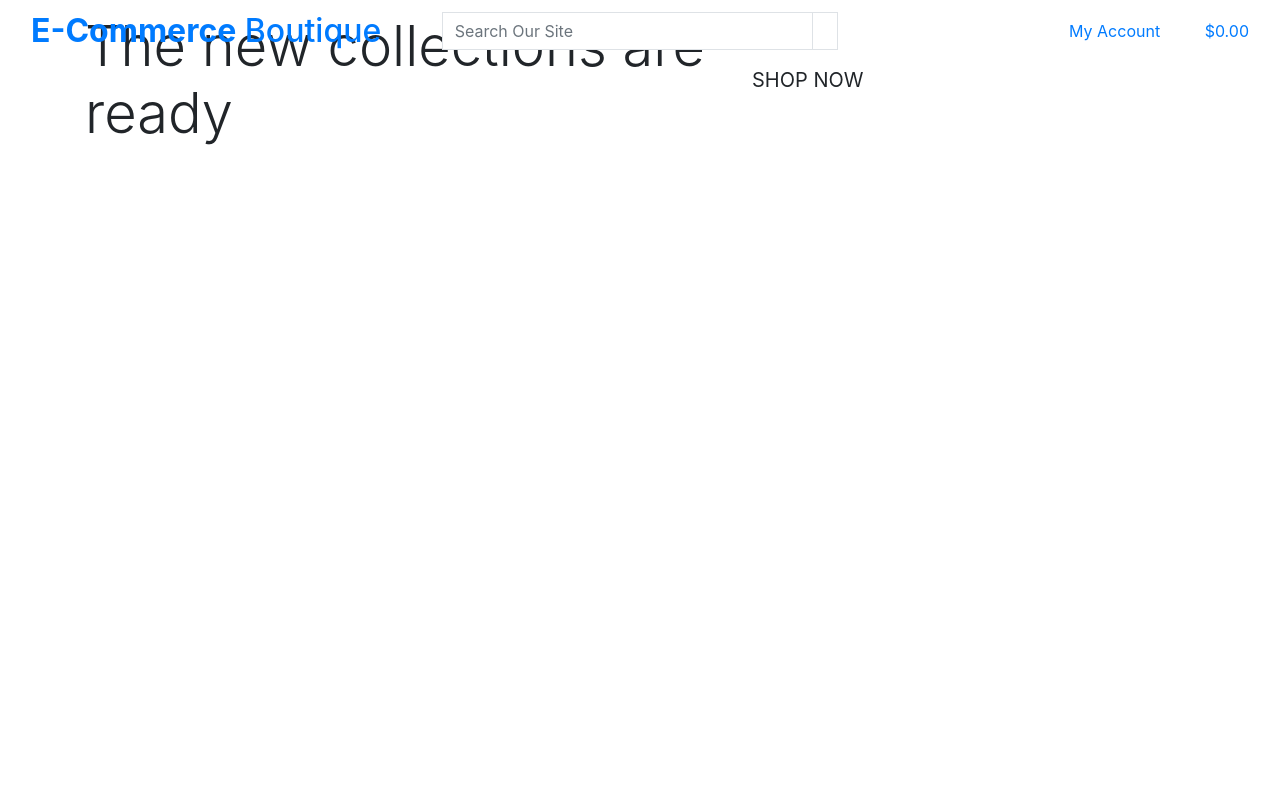
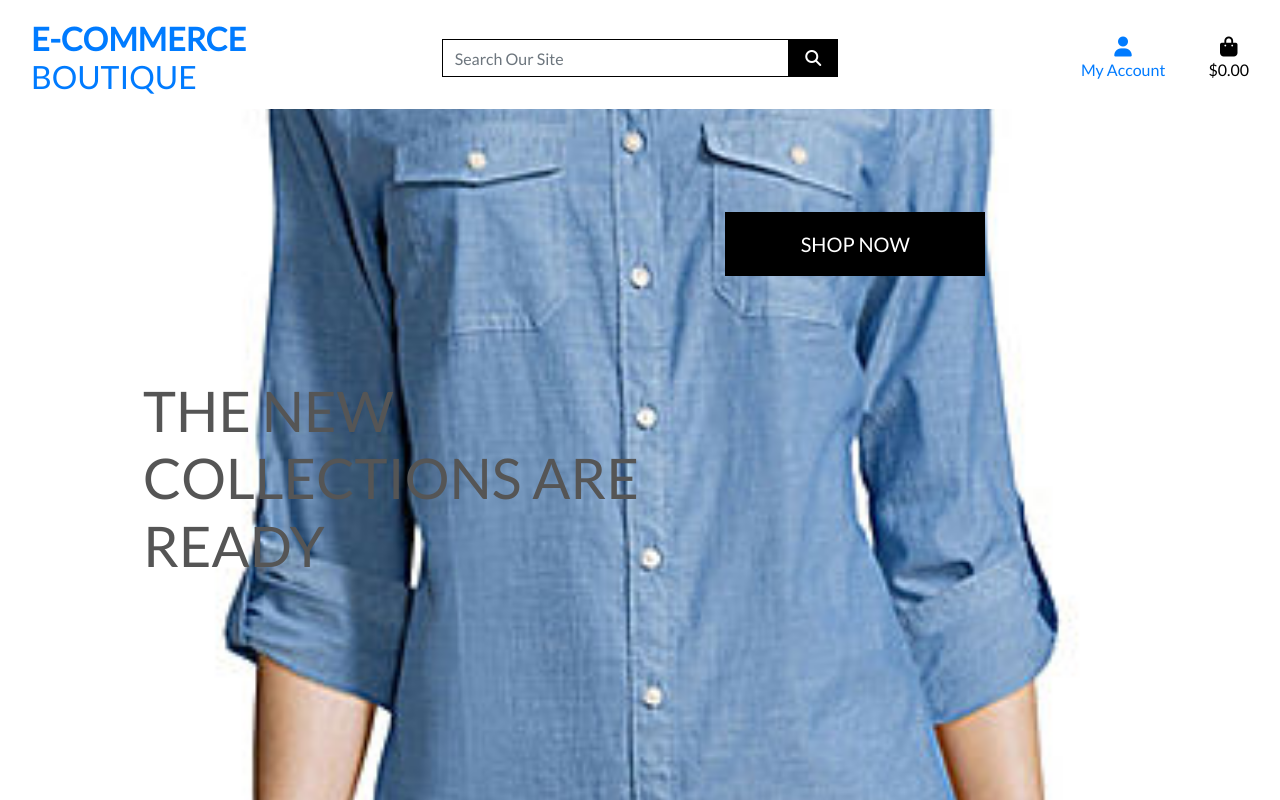
Before and after one commit to tochi-bot/e-commerce-boutique, a Django app: template home/templates/home/index.html in a window 1280 px wide. Run offline with Django 4.2, Linux system fonts and the light colour scheme; the template is opened without the code that fills it, so the values that code supplies are empty; some libraries are stand-ins or nearby versions.

Commit message:
Completed home page header and css

```diff
--- a/boutique/settings.py
+++ b/boutique/settings.py
@@ -144,6 +144,8 @@ USE_TZ = True  # Enable timezone support
 
 # Static files configuration
 STATIC_URL = 'static/'  # URL prefix for static files
-
+STATICFILES_DIRS=  (os.path.join(BASE_DIR, 'static'),)
+MEDIA_URL='/media/'
+MEDIA_ROOT= (os.path.join(BASE_DIR, '/media/'),)
 # Default primary key field type
 DEFAULT_AUTO_FIELD = 'django.db.models.BigAutoField'  # Default primary key field type
--- a/boutique/urls.py
+++ b/boutique/urls.py
@@ -16,9 +16,11 @@ Including another URLconf
 """
 from django.contrib import admin
 from django.urls import path, include
+from django.conf import settings
+from django.conf.urls.static import static
 
 urlpatterns = [
     path('admin/', admin.site.urls),
     path('', include('home.urls')),  # Include the URLs for your home app
     path('accounts/', include('allauth.urls')),  # Include allauth URLs for account management
-]
+] + static(settings.MEDIA_URL, document_root=settings.MEDIA_ROOT)
--- /dev/null
+++ b/static/css/base.css
@@ -0,0 +1,81 @@
+html {
+    height: 100%;
+}
+
+body {
+    background: url('/media/homepage_background_cropped.jpg') no-repeat center center fixed;
+    background-size: cover;
+    height: calc(100vh - 164px);
+    color: #555;
+    font-family: 'Lato';
+}
+
+/* from Bulma */
+.icon {
+    align-items: center;
+    display: inline-flex;
+    justify-content: center;
+    height: 1.5rem;
+    width: 1.5rem;
+}
+
+.logo-font {
+    text-transform: uppercase;
+}
+
+.main-logo-link {
+    width: fit-content;
+}
+
+.shop-now-button {
+    background: black;
+    color: white;
+    min-width: 260px;
+}
+
+.btn-black {
+    background: black;
+    color: white;
+}
+
+.shop-now-button:hover,
+.shop-now-button:active,
+.shop-now-button:focus,
+.btn-black:hover,
+.btn-black:active,
+.btn-black:focus {
+    background: #222;
+    color: white;
+}
+
+.text-black {
+    color: #000 !important;
+}
+
+.border-black {
+    border: 1px solid black !important;
+}
+
+/* -------------------------------- Media Queries */
+
+/* Slightly larger container on xl screens */
+@media (min-width: 1200px) {
+  .container {
+    max-width: 80%;
+  }
+}
+
+/* fixed top navbar only on medium and up */
+@media (min-width: 992px) {
+    .fixed-top-desktop-only {
+        position: fixed;
+        top: 0;
+        right: 0;
+        left: 0;
+        z-index: 1030;
+    }
+
+    .header-container {
+        padding-top: 164px;
+    }
+}
--- a/templates/base.html
+++ b/templates/base.html
@@ -15,12 +15,16 @@
 
     {% block corecss %}
         <link rel="stylesheet" href="https://stackpath.bootstrapcdn.com/bootstrap/4.4.1/css/bootstrap.min.css" integrity="sha384-Vkoo8x4CGsO3+Hhxv8T/Q5PaXtkKtu6ug5TOeNV6gBiFeWPGFN9MuhOf23Q9Ifjh" crossorigin="anonymous">
+        <link rel="stylesheet" href="https://fonts.googleapis.com/css?family=Lato&display=swap">
+        <link rel="stylesheet" href="{% static 'css/base.css' %}">
+
     {% endblock %}
 
     {% block extra_css %}
     {% endblock %}
 
     {% block corejs %}
+        <script src="https://kit.fontawesome.com/3018bed01b.js" crossorigin="anonymous"></script>
         <script src="https://code.jquery.com/jquery-3.4.1.slim.min.js" integrity="sha384-J6qa4849blE2+poT4WnyKhv5vZF5SrPo0iEjwBvKU7imGFAV0wwj1yYfoRSJoZ+n" crossorigin="anonymous"></script>
         <script src="https://cdn.jsdelivr.net/npm/popper.js@1.16.0/dist/umd/popper.min.js" integrity="sha384-Q6E9RHvbIyZFJoft+2mJbHaEWldlvI9IOYy5n3zV9zzTtmI3UksdQRVvoxMfooAo" crossorigin="anonymous"></script>
         <script src="https://stackpath.bootstrapcdn.com/bootstrap/4.4.1/js/bootstrap.min.js" integrity="sha384-wfSDF2E50Y2D1uUdj0O3uMBJnjuUD4Ih7YwaYd1iqfktj0Uod8GCExl3Og8ifwB6" crossorigin="anonymous"></script>
@@ -33,7 +37,7 @@
   </head>
   <body>
     <header class="container-fluid fixed-top">
-      <div class="row">
+      <div id="topnav" class="row bg-white pt-lg-2 d-none d-lg-flex">
         <div class="col-12 col-lg-4 my-auto py-1 py-lg py-0 text-center text-lg-left">
           <a href="{% url 'home' %}" class="nav-link min-logo-link">
             <h2 class="logo-font text-block my-0"><strong>E-Commerce</strong> Boutique</h2>
```
Also changed, not shown: media/homepage_background_cropped.jpg (added).
